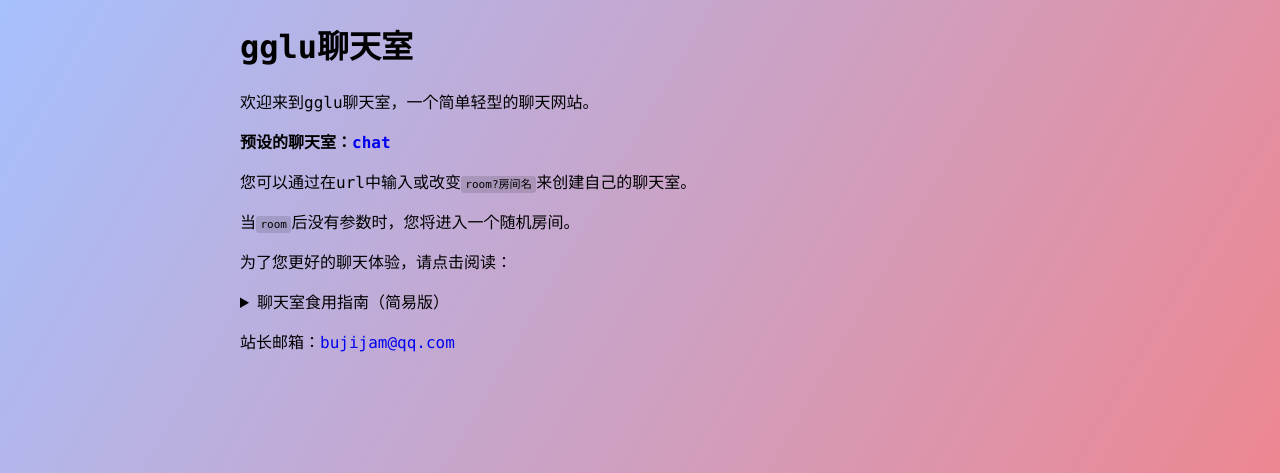
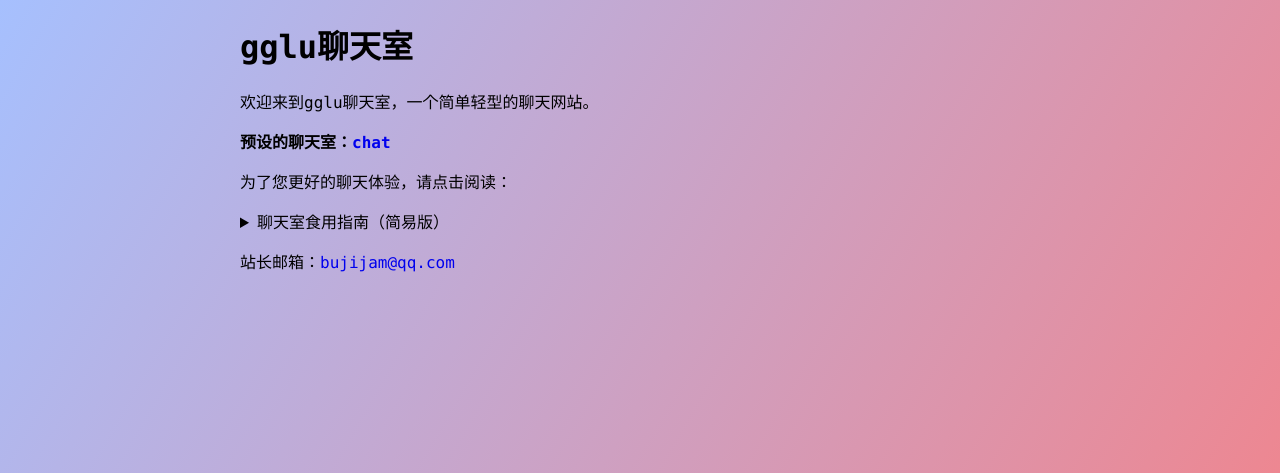
Before and after one commit to gglu-chat/main, a Flask app: page / in a window 1280 px wide. Shown: the top 473 px of the page. Run offline with Flask 2, Linux system fonts and the light colour scheme; parts of the project's set-up code (start-up, migrations or seed data) failed here and were passed over.

Commit message:
fix a small bug and update index.html

```diff
--- a/website/main.py
+++ b/website/main.py
@@ -28,7 +28,7 @@ def getRoomUsers(room):
     for i in user_dict:
         if user_dict[i][1] == room:
             room_users.append(user_dict[i][0])
-        return room_users
+    return room_users
 
 @socketio.on('connect', namespace='/room')
 def connect(data):
--- a/website/static/chat.js
+++ b/website/static/chat.js
@@ -71,7 +71,7 @@ if (nick !== null && nick.match(/^[a-zA-Z0-9_]{1,12}$/)){
             var recvbox = document.createElement('div');
             recvbox.classList.add('info')
             var chatarea = document.getElementById('chatarea')
-            if (dt.onlineUsers == null){
+            if (dt.onlineUsers.length == 0){
                 recvbox.appendChild(document.createTextNode('◆ 在线的用户：' + nick));
             }
             else{
--- a/website/templates/index.html
+++ b/website/templates/index.html
@@ -8,6 +8,8 @@
 
 {% block head %}
     {{ super() }}
+    <meta name="keywords" content="聊天室, gglu, 在线聊天, flask, websocket, socketio, 文字聊天室, 匿名, bujijam">
+    <meta name="description" content="gglu聊天室是一个简洁轻型的聊天网站。">
     <style>html {
         height: 100%;
     }
@@ -36,8 +38,6 @@
     <h1>gglu聊天室</h1>
     <p>欢迎来到gglu聊天室，一个简单轻型的聊天网站。</p>
     <b>预设的聊天室：<a href="../room?chat">chat</a></b>
-    <p>您可以通过在url中输入或改变<code>room?房间名</code>来创建自己的聊天室。</p>
-    <p>当<code>room</code>后没有参数时，您将进入一个随机房间。</p>
     <p>为了您更好的聊天体验，请点击阅读：</p>
     <details>
         <summary>聊天室食用指南（简易版）</summary>
@@ -54,8 +54,9 @@
                 密码被呈现给服务器进行加密，取前6位作为您的识别码。识别码作为您唯一的身份标识，请不要随意把密码泄露给别人。</p>
         </details>
         <details>
-            <summary>聊天室规则</summary>
-            <p>不捣乱</p>
+            <summary>创建聊天室</summary>
+            <p>您可以通过在url中输入或改变<code>room?房间名</code>来创建自己的聊天室。
+               当<code>room</code>后没有参数时，您将进入一个随机房间。</p>
         </details>
     </details>
     <p>站长邮箱：<a target="_blank" href="mailto://bujijam@qq.com/" title="邮箱">bujijam@qq.com</a></p>
```
